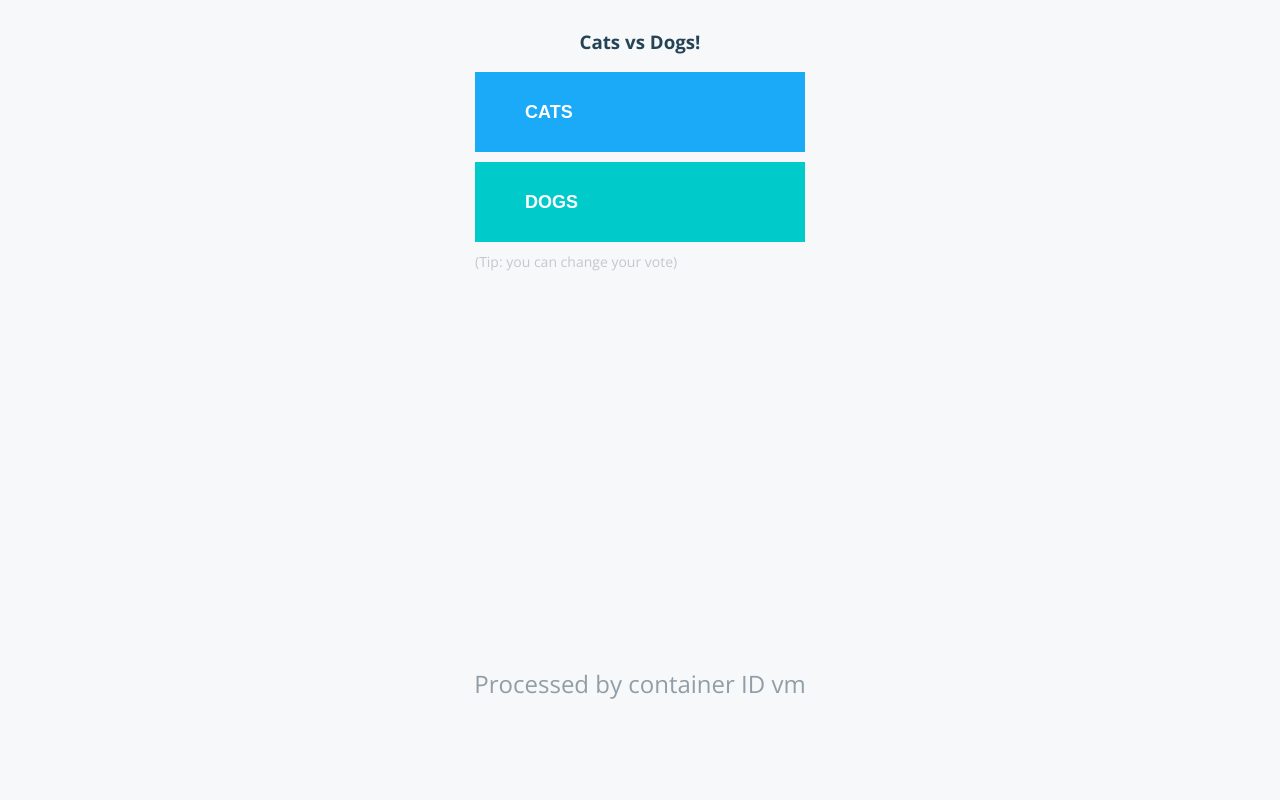
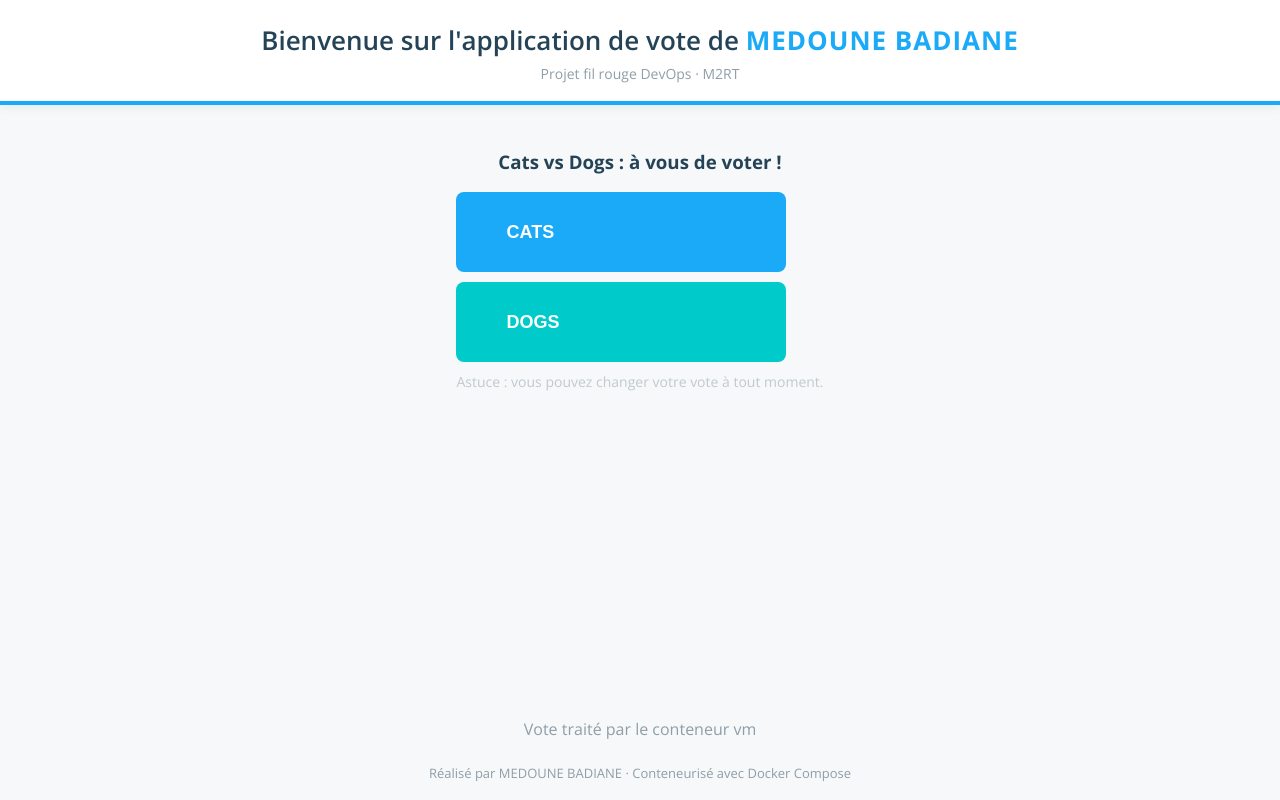
Before and after one commit to medounebadiane/projet_fil_rouge_devops, a Flask app: page / in a window 1280 px wide. Run offline with Flask 3, Linux system fonts and the light colour scheme; some libraries are stand-ins or nearby versions.

Commit message:
Frontend (vote) : bandeau de bienvenue personnalisé et textes en français

```diff
--- a/vote/static/stylesheets/style.css
+++ b/vote/static/stylesheets/style.css
@@ -127,3 +127,56 @@ button.b{
   width:50%;
   height:100%;
 }
+
+/* ---- Personnalisation : bandeau de bienvenue et pied de page ---- */
+#banner{
+  position: absolute;
+  top: 0;
+  left: 0;
+  right: 0;
+  z-index: 3;
+  padding: 22px 20px 18px;
+  text-align: center;
+  background: #ffffff;
+  border-bottom: 4px solid #1aaaf8;
+  box-shadow: 0 2px 10px rgba(37, 67, 86, 0.08);
+}
+#banner h1{
+  margin: 0;
+  font-size: 26px;
+  font-weight: 600;
+  color: #254356;
+}
+#banner h1 span{
+  color: #1aaaf8;
+  font-weight: 700;
+  letter-spacing: 1px;
+}
+#banner p{
+  margin: 6px 0 0;
+  font-size: 14px;
+  color: #8f9ea8;
+}
+#footer{
+  position: absolute;
+  bottom: 18px;
+  left: 0;
+  right: 0;
+  text-align: center;
+  font-size: 13px;
+  color: #8f9ea8;
+}
+#hostname{
+  bottom: 60px;
+  font-size: 16px;
+}
+#choice button{
+  border-radius: 8px;
+  transition: transform 150ms ease, background-color 150ms ease;
+}
+#choice button:hover{
+  transform: translateY(-2px);
+}
+#content-container-center{
+  padding-top: 120px;
+}
--- a/vote/templates/index.html
+++ b/vote/templates/index.html
@@ -1,31 +1,37 @@
 <!DOCTYPE html>
-<html>
+<html lang="fr">
   <head>
     <meta charset="utf-8">
-    <title>{{option_a}} vs {{option_b}}!</title>
+    <title>{{option_a}} vs {{option_b}} · Application de vote de {{auteur}}</title>
     <base href="/index.html">
-    <meta name = "viewport" content = "width=device-width, initial-scale = 1.0">
-    <meta name="keywords" content="docker-compose, docker, stack">
-    <meta name="author" content="Tutum dev team">
+    <meta name="viewport" content="width=device-width, initial-scale=1.0">
+    <meta name="author" content="{{auteur}}">
     <link rel='stylesheet' href="{{ url_for('static',filename='stylesheets/style.css') }}" />
     <link rel="stylesheet" href="https://maxcdn.bootstrapcdn.com/font-awesome/4.4.0/css/font-awesome.min.css">
   </head>
   <body>
+    <header id="banner">
+      <h1>Bienvenue sur l'application de vote de <span>{{auteur}}</span></h1>
+      <p>Projet fil rouge DevOps · M2RT</p>
+    </header>
     <div id="content-container">
       <div id="content-container-center">
-        <h3>{{option_a}} vs {{option_b}}!</h3>
+        <h3>{{option_a}} vs {{option_b}} : à vous de voter !</h3>
         <form id="choice" name='form' method="POST" action="/">
           <button id="a" type="submit" name="vote" class="a" value="a">{{option_a}}</button>
           <button id="b" type="submit" name="vote" class="b" value="b">{{option_b}}</button>
         </form>
         <div id="tip">
-          (Tip: you can change your vote)
+          Astuce : vous pouvez changer votre vote à tout moment.
         </div>
         <div id="hostname">
-          Processed by container ID {{hostname}}
+          Vote traité par le conteneur {{hostname}}
         </div>
       </div>
     </div>
+    <footer id="footer">
+      Réalisé par {{auteur}} · Conteneurisé avec Docker Compose
+    </footer>
     <script src="http://code.jquery.com/jquery-latest.min.js" type="text/javascript"></script>
     <script src="//cdnjs.cloudflare.com/ajax/libs/jquery-cookie/1.4.1/jquery.cookie.js"></script>
 
```
